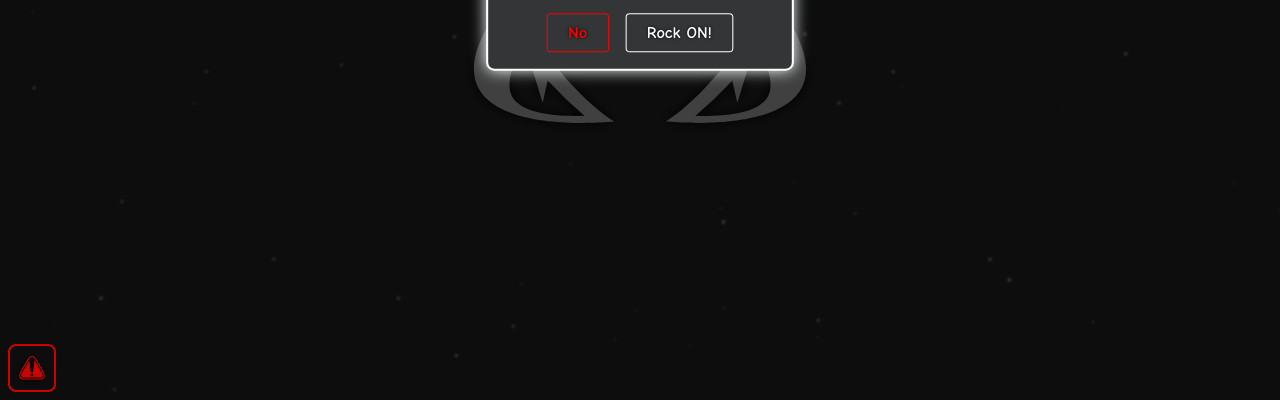
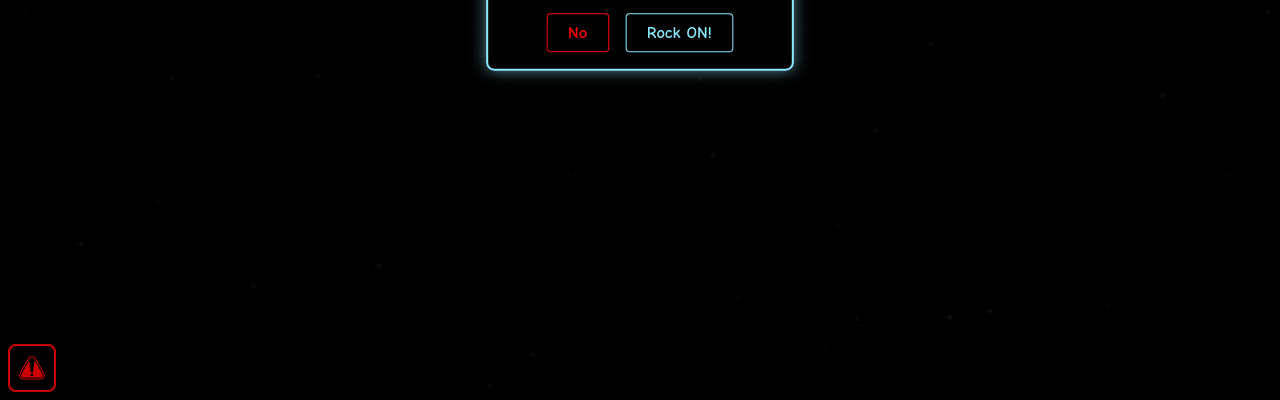
Before and after one commit to MartinTale/js13kgames-2025, a website built with Vite: page index.html in a window 1280 px wide. Shown: the part 400-800 px from the top of the page. Built offline with nearby package versions, Linux system fonts and the light colour scheme.

Commit message:
Add animated background and cat eyes game mechanic
Introduces a new animated grid background pattern and a 'cat eyes' mechanic where eyes appear randomly and can be clicked to trigger an animation. Removes unused color helper utilities and test UI elements, simplifies color handling, and updates default background color to black.

```diff
--- a/index.html
+++ b/index.html
@@ -10,5 +10,7 @@
 		<script type="module" src="/src/index.ts"></script>
 	</head>
 
-	<body></body>
+	<body>
+		<div class="background-pattern"></div>
+	</body>
 </html>
--- a/src/components/fireflies/fireflies.ts
+++ b/src/components/fireflies/fireflies.ts
@@ -2,7 +2,7 @@ import "./fireflies.css";
 import { el, mount } from "../../helpers/dom";
 import { bodyElement } from "../..";
 
-let fireflyColor: string;
+let fireflyColor: string = "#555";
 
 function draw(f: any, w: any, h: any, firefly: any) {
 	if (f.length < 100) {
--- a/src/defaults.css
+++ b/src/defaults.css
@@ -1,5 +1,5 @@
 :root {
-	--bg: #03182b;
+	--bg: #000;
 	--color: #8be9ff;
 	--shadow: #4f838f;
 	--vw: 1vw;
--- a/src/game/game.css
+++ b/src/game/game.css
@@ -7,3 +7,39 @@
 .game * {
 	transition: all 0.2s ease-in-out;
 }
+
+.eyes {
+	position: absolute;
+	width: 100px;
+	height: 100px;
+	cursor: pointer;
+	padding: 10px;
+	border-radius: 25px;
+}
+
+.eyes svg {
+	width: 100%;
+	height: 100%;
+}
+
+.background-pattern {
+	position: absolute;
+	inset: 0;
+	pointer-events: none;
+	width: 100%;
+	height: 100%;
+	background-color: #000;
+	opacity: 0.8;
+	background-image: linear-gradient(#111 1px, transparent 1px), linear-gradient(to right, #111 1px, #000 1px);
+	background-size: 50px 50px;
+	animation: backgroundSlide 5s linear infinite;
+}
+
+@keyframes backgroundSlide {
+	0% {
+		background-position: 0 0;
+	}
+	100% {
+		background-position: -50px -50px;
+	}
+}
--- a/src/game/game.ts
+++ b/src/game/game.ts
@@ -1,21 +1,73 @@
-import { tweens } from "../systems/animation";
+import { gameContainer } from "..";
+import { easings, tween, tweens } from "../systems/animation";
+import { el, mount, svgEl } from "../helpers/dom";
+import { mathRandomInteger } from "../helpers/numbers";
 import { state } from "../systems/state";
+import { SVGs } from "../systems/svgs";
 import "./game.css";
 
-export function initGame() {
-	console.log("init game");
+let spawnInterval = 2000;
+let lastSpawn = 0;
+
+export function initGame(): void {
+	//
 }
 
-export function startGameLoop() {
+export function startGameLoop(): void {
 	processGameState();
 }
 
-function processGameState() {
+function spawnCatEyes(): void {
+	const catEyes = el("div.eyes");
+	const catEyesSvg = svgEl(SVGs.evilEyes, "#fff");
+	mount(catEyes, catEyesSvg);
+
+	const x = mathRandomInteger(0, gameContainer.clientWidth - 50);
+	const y = mathRandomInteger(0, gameContainer.clientHeight - 50);
+	const rotation = mathRandomInteger(-30, 30);
+
+	catEyes.style.transform = `translate(${x}px, ${y}px) rotate(${rotation}deg)`;
+
+	mount(gameContainer, catEyes);
+
+	const disappearTimeout = setTimeout(() => {
+		tween(catEyes, {
+			to: { scale: 0, opacity: 0 },
+			duration: 500,
+			easing: easings.easeInBack,
+			onComplete: () => {
+				catEyes.remove();
+			},
+		});
+	}, 2000);
+
+	catEyes.addEventListener("click", () => {
+		clearTimeout(disappearTimeout);
+
+		catEyesSvg.style.fill = "#f00";
+
+		tween(catEyes, {
+			to: { scale: 1.2, opacity: 0 },
+			duration: 300,
+			easing: easings.easeOutExpo,
+			onComplete: () => {
+				catEyes.remove();
+			},
+		});
+	});
+}
+
+function processGameState(): void {
 	const newProcessingTime = Date.now();
 	const secondsPassed = (newProcessingTime - state.lastProcessedAt.value) / 1000;
 
 	Object.values(tweens).forEach((updateTween) => updateTween(newProcessingTime));
-	// console.log(secondsPassed);
+
+	if (newProcessingTime - lastSpawn > spawnInterval) {
+		spawnCatEyes();
+		lastSpawn = newProcessingTime;
+		spawnInterval = mathRandomInteger(500, 2000);
+	}
 
 	state.level.value += secondsPassed;
 
--- a/src/helpers/colors.ts
+++ /dev/null
@@ -1,93 +0,0 @@
-import { updateFireflyColor } from "../components/fireflies/fireflies";
-
-type RGB = { r: number; g: number; b: number };
-
-export const colors = ["#D1D5D8", "#41A85F", "#2C82C9", "#9365B8", "#FAC51C", "#E25041", "#D1D5D8"];
-
-// const colorsPerIndex = 20;
-// let colorIndex = 0;
-// setInterval(() => {
-// 	colorIndex++;
-
-// 	const realColorIndex = Math.min(colors.length - 1, Math.floor(colorIndex / colorsPerIndex));
-// 	const color = getColorFromRange(
-// 		hexToRgb(colors[realColorIndex]),
-// 		hexToRgb(colors[Math.min(colors.length - 1, realColorIndex + 1)]),
-// 		(colorIndex % colorsPerIndex) / colorsPerIndex,
-// 	);
-
-// 	setGameColor(rgbToHex(color.r, color.g, color.b));
-
-// 	if (realColorIndex === colors.length - 1) {
-// 		colorIndex = 0;
-// 	}
-// }, 100);
-
-export function setGameColor(newHexColor: string) {
-	const rgbColor = hexToRgb(newHexColor);
-
-	const bg =
-		"rgb(" +
-		Math.max(0, rgbColor.r * 0.25) +
-		"," +
-		Math.max(0, rgbColor.g * 0.25) +
-		"," +
-		Math.max(0, rgbColor.b * 0.25) +
-		")";
-	const color =
-		"rgb(" +
-		Math.min(255, rgbColor.r * 1.5) +
-		"," +
-		Math.min(255, rgbColor.g * 1.5) +
-		"," +
-		Math.min(255, rgbColor.b * 1.5) +
-		")";
-	const shadow =
-		"rgb(" +
-		Math.min(255, rgbColor.r * 1.2) +
-		"," +
-		Math.min(255, rgbColor.g * 1.2) +
-		"," +
-		Math.min(255, rgbColor.b * 1.2) +
-		")";
-
-	document.documentElement.style.setProperty("--bg", bg);
-	document.documentElement.style.setProperty("--color", color);
-	document.documentElement.style.setProperty("--shadow", shadow);
-
-	updateFireflyColor(newHexColor);
-}
-
-globalThis.setGameColor = setGameColor;
-
-export function hexToRgb(hex: string) {
-	const result = /^#?([a-f\d]{2})([a-f\d]{2})([a-f\d]{2})$/i.exec(hex);
-	return {
-		r: parseInt(result![1], 16),
-		g: parseInt(result![2], 16),
-		b: parseInt(result![3], 16),
-	};
-}
-
-function componentToHex(c) {
-	var hex = Math.floor(c).toString(16);
-	return hex.length == 1 ? "0" + hex : hex;
-}
-
-export function rgbToHex(r, g, b) {
-	return "#" + componentToHex(r) + componentToHex(g) + componentToHex(b);
-}
-
-export function getColorFromRange(first: RGB, second: RGB, percentage: number) {
-	let result: RGB = { r: 0, g: 0, b: 0 };
-	Object.keys(first).forEach((key) => {
-		let start = first[key];
-		let end = second[key];
-		let offset = (start - end) * percentage;
-		if (offset >= 0) {
-			Math.abs(offset);
-		}
-		result[key] = start - offset;
-	});
-	return result;
-}
--- a/src/index.ts
+++ b/src/index.ts
@@ -1,17 +1,12 @@
 import "./reset.css";
 import "./defaults.css";
 import { initMusic } from "./systems/music";
-import { mount, setTextContent, svgEl } from "./helpers/dom";
-import { initState, resetState, state } from "./systems/state";
+import { mount } from "./helpers/dom";
+import { initState, resetState } from "./systems/state";
 import { SVGs } from "./systems/svgs";
-import { abbreviateNumber, mathRandomInteger } from "./helpers/numbers";
 import { initFireflies } from "./components/fireflies/fireflies";
 import { EdgeLinkButton, EdgeButton } from "./components/edge-button/edge-button";
 import { initGame, startGameLoop } from "./game/game";
-import { createButton } from "./components/button/button";
-import { easings, tween } from "./systems/animation";
-import { ProgressBar } from "./components/progress-bar/progress-bar";
-import { colors, setGameColor } from "./helpers/colors";
 import { closeModal, openModal } from "./components/modal/modal";
 import { createScaleableContainer } from "./components/scaleable-container/scaleable-container";
 
@@ -24,7 +19,6 @@ window.addEventListener("DOMContentLoaded", () => {
 	bodyElement = document.body;
 
 	initState();
-	setGameColor(colors[0]);
 	initFireflies();
 
 	gameContainer = createScaleableContainer(bodyElement, 360, 780, "bottom", "game");
@@ -79,54 +73,6 @@ window.addEventListener("DOMContentLoaded", () => {
 		);
 	}
 
-	const testButton = createButton(
-		"",
-		() => {
-			state.level.value += 1;
-			tween(testButton, {
-				to: {
-					x: mathRandomInteger(-200, 200),
-					y: mathRandomInteger(-100, 300),
-					rotate: mathRandomInteger(-180, 180),
-					scale: mathRandomInteger(5, 20) / 10,
-					opacity: mathRandomInteger(20, 100) / 100,
-				},
-				duration: 1000,
-				easing: easings.swingTo,
-			});
-		},
-		"primary",
-	);
-
-	mount(gameContainer, testButton);
-
-	const testButton2 = createButton(
-		"",
-		() => {
-			state.level.value += 1;
-		},
-		"primary",
-	);
-
-	mount(gameContainer, testButton2);
-
-	const bar = new ProgressBar(gameContainer, 0, 100, 0);
-	bar.container.style.margin = "10px";
-	bar.container.onclick = () => {
-		bar.setValue(bar.value + 10);
-	};
-
-	state.level.subscribe((level) => {
-		setTextContent(testButton, `Test ${abbreviateNumber(level)}`);
-	});
-
-	state.level.subscribe((level) => {
-		setTextContent(testButton2, `Test ${abbreviateNumber(level * 80)}`);
-	});
-
-	const catEyes = svgEl(SVGs.eyes, "#fff");
-	mount(gameContainer, catEyes);
-
 	setRealViewportValues();
 
 	initGame();
--- a/src/systems/svgs.ts
+++ b/src/systems/svgs.ts
@@ -2,5 +2,7 @@ export const SVGs = {
 	sound: `<svg xmlns="http://www.w3.org/2000/svg" [fill] viewBox="0 0 24 24"><path d="m6 7 8-5v20l-8-5V7zM0 17h4V7H0v10zM20 4l-1 1a9 9 0 0 1 0 14l1 1c3-2 4-5 4-8s-1-6-4-8zm0 8c0-2-1-4-3-5l-1 1 2 4-2 4 1 1c2-1 3-3 3-5z"/></svg>`,
 	coffee: `<svg xmlns="http://www.w3.org/2000/svg" [fill] viewBox="0 0 24 24"><path d="M13 7c5-4-1-4 0-7-4 4 1 4 0 7zm-3 0c3-3-1-3 0-5-2 3 1 3 0 5zm9 3-2-2H7l-2 2v1h14v-1zm-3 4-2 8h-4l-2-8h8zm2-2H6l2 12h8l2-12z"/></svg>`,
 	discord: `<svg xmlns="http://www.w3.org/2000/svg" [fill] viewBox="0 -8 71 63"><path d="M60 5a59 59 0 0 0-15-4l-1 3a54 54 0 0 0-17 0 37 37 0 0 0-2-4 58 58 0 0 0-14 5A60 60 0 0 0 0 46a59 59 0 0 0 18 8 42 42 0 0 0 4-5v-1l-6-2v-1a30 30 0 0 0 2-1 42 42 0 0 0 36 0l1 1v1l-6 2a47 47 0 0 0 4 7 59 59 0 0 0 18-10A60 60 0 0 0 60 5ZM24 37c-4 0-7-3-7-7s3-7 7-7c3 0 6 3 6 7s-3 7-6 7Zm23 0c-3 0-6-3-6-7s3-7 6-7c4 0 7 3 7 7s-3 7-7 7Z"/></svg>`,
-	eyes: `<svg xmlns="http://www.w3.org/2000/svg" [fill] viewBox="0 0 512 512"><path d="M74 168C-91 375 220 342 220 342 139 289 74 168 74 168zm5 140c-8-14-4-37 12-68l11 14 19 62 7-31a561 561 0 0 0 51 49c-52 2-89-7-100-26zm359-140s-65 121-146 174c0 0 311 33 146-174zm-5 140c-11 19-48 28-100 26a561 561 0 0 0 51-49l7 31 19-62a734 734 0 0 0 11-14c16 31 20 54 12 68z" /></svg>`,
+	evilEyes: `<svg xmlns="http://www.w3.org/2000/svg" [fill] viewBox="0 0 512 512"><path d="M74 168C-91 375 220 342 220 342 139 289 74 168 74 168zm5 140c-8-14-4-37 12-68l11 14 19 62 7-31a561 561 0 0 0 51 49c-52 2-89-7-100-26zm359-140s-65 121-146 174c0 0 311 33 146-174zm-5 140c-11 19-48 28-100 26a561 561 0 0 0 51-49l7 31 19-62a734 734 0 0 0 11-14c16 31 20 54 12 68z" /></svg>`,
+	tripleScratches: `<svg xmlns="http://www.w3.org/2000/svg" [fill] viewBox="0 0 512 512"><path d="M190 22h-2c39 75 187 158 308 333C457 195 280 22 190 22zM84 65c61 99 249 213 375 379C420 283 173 63 84 65zm-68 82c60 87 195 155 355 345-39-161-265-348-355-345z" transform="translate(0 1)"/></svg>`,
+	hearts: `<svg xmlns="http://www.w3.org/2000/svg" [fill] viewBox="0 0 512 512"><path d="M480 156c0 162-224 325-224 325S32 318 32 156c0-91 70-125 108-125 77 0 116 66 116 66s39-66 116-66c38 0 108 34 108 125z" transform="translate(0 1)"/></svg>`,
 };
```
